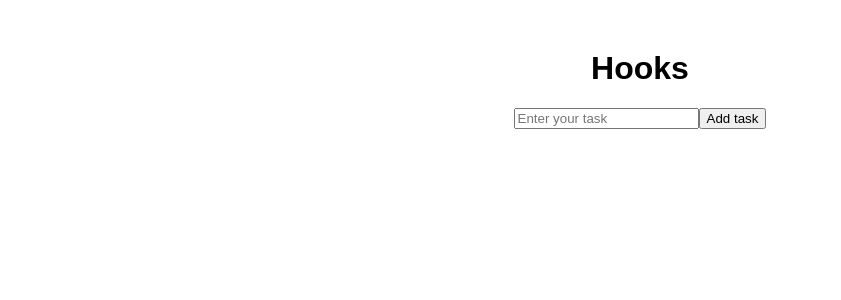
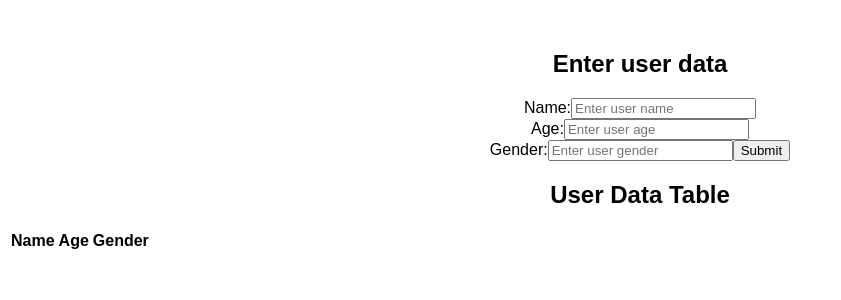
Before and after one commit to Priyanka1g/React_Concepts, a React (Create React App) app: page / in a window 1280 px wide. Shown: the top 300 px of the page, without its empty margins (0-841 px from the left). Built offline with nearby package versions, Linux system fonts and the light colour scheme.

Commit message:
Create a Form in which user can enter name, age and gender

```diff
--- a/src/App.js
+++ b/src/App.js
@@ -1,11 +1,10 @@
 import React from 'react'
 import './App.css';
-import TaskManager from './components/TaskManager';
+import FormData from './components/FormData';
 export default function App() {
   return (
     <div className='App'>
-      <h1>Hooks</h1>
-      <TaskManager/>
+      <FormData/>
     </div>
   )
 }
--- /dev/null
+++ b/src/components/FormData.js
@@ -0,0 +1,52 @@
+import React, { useState } from 'react'
+import { useEffect } from 'react';
+export default function FormData() {
+  // intially the object is empty for all the field
+  const[data, setData] = useState({name:'', age:'', gender:''})
+  //for storing the data of every time use renter
+  const[user, setUser] = useState([]);
+
+  const changeHandler = (event)=>{
+    setData({...data, [event.target.name]:event.target.value})
+    console.log(data);
+  }
+  useEffect(() => {
+    if (data.name && data.age && data.gender) {
+      setUser([...user, data]);
+    }
+  }, [data]);
+
+  return (
+    <div>
+      <h2>Enter user data</h2>
+      <label htmlFor="name">Name:</label>
+      <input placeholder='Enter user name' value={data.name} name="name" onChange={changeHandler}></input>
+      <div>
+      <label htmlFor="name">Age:</label>
+      <input placeholder='Enter user age' value={data.age} name="age" onChange={changeHandler}></input>
+      </div>
+      <label htmlFor="name">Gender:</label>
+      <input placeholder='Enter user gender' value={data.gender} name="gender" onChange={changeHandler}></input>
+      <button>Submit</button>
+      <h2>User Data Table</h2>
+        <table>
+          <thead>
+            <tr>
+              <th>Name</th>
+              <th>Age</th>
+              <th>Gender</th>
+            </tr>
+          </thead>
+          <tbody>
+            {user.map((item, index) => (
+              <tr key={index}>
+                <td>{item.name}</td>
+                <td>{item.age}</td>
+                <td>{item.gender}</td>
+              </tr>
+            ))}
+          </tbody>
+        </table>
+    </div>
+  )
+}
--- a/src/components/TaskManager.js
+++ /dev/null
@@ -1,34 +0,0 @@
-import React, { useState } from 'react'
-import { useEffect } from 'react';
-export default function TaskManager() {
-    const[task, setTask] = useState('')
-    const[tasklist, setTasklist] = useState([]);
-    useEffect(() => {
-        const savedTasks = JSON.parse(localStorage.getItem('task')) || [];
-        setTasklist(savedTasks)
-      }, []);
-
-      // Save tasks to localStorage whenever tasks state changes
-      useEffect(() => {
-        localStorage.setItem('task', JSON.stringify(task));
-      }, [task]);
-
-    const inputHandler =(event)=>{
-        setTask(event.target.value)
-        console.log(event.target.value);
-        // console.log(event.target.value);
-    }
-    const addTaskHandler=()=>{
-       setTasklist([task, ...tasklist]);
-    //    console.log(tasklist)
-        setTask('');
-    }
-  return (
-    <div>
-        <input placeholder='Enter your task' value={task} onChange={inputHandler}></input>
-        <button onClick={addTaskHandler}>Add task</button>
-        {/* for showing the list of users task  */}
-        {tasklist.map((item)=><p>{item}</p>)}
-    </div>
-  )
-}
```
